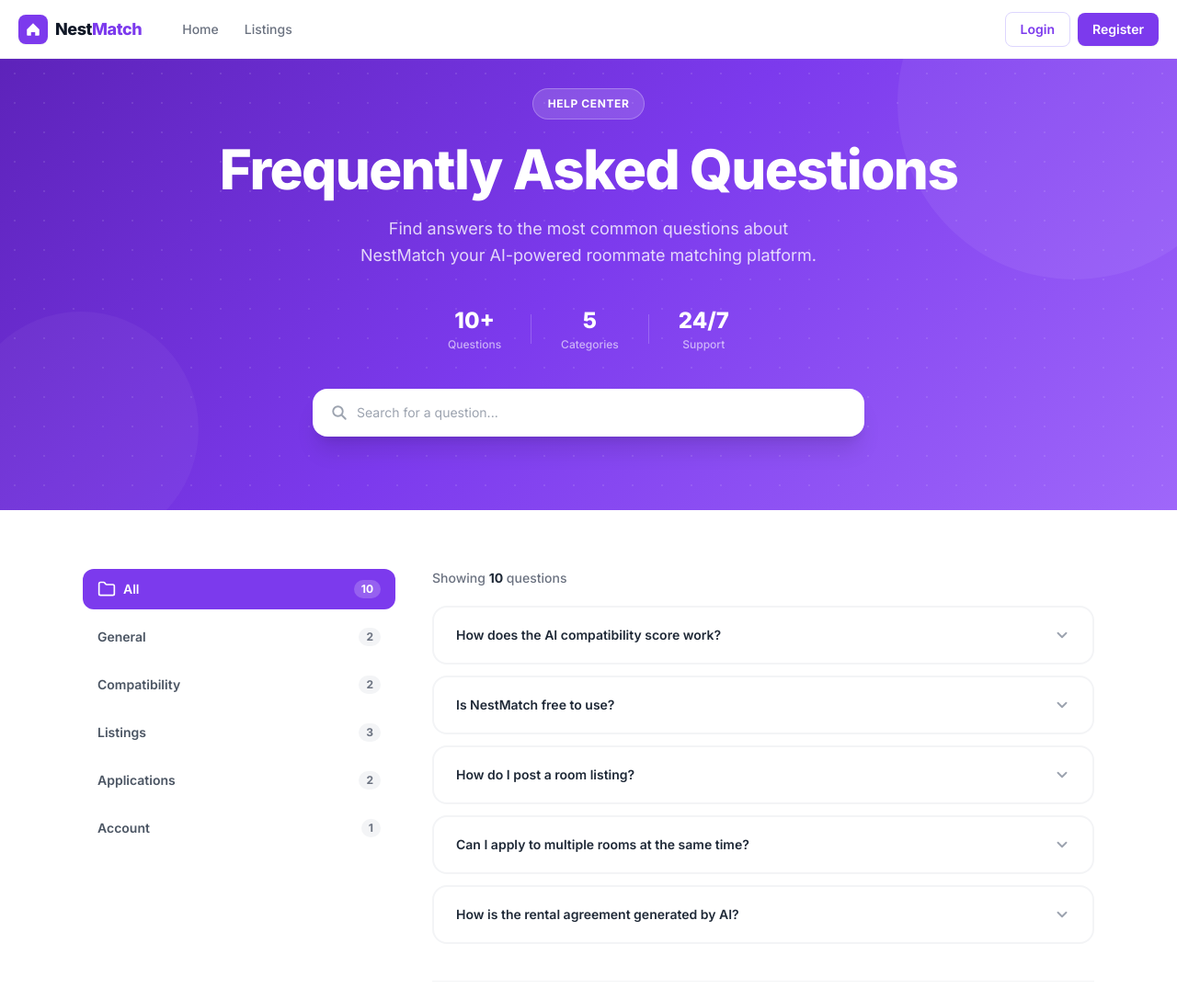
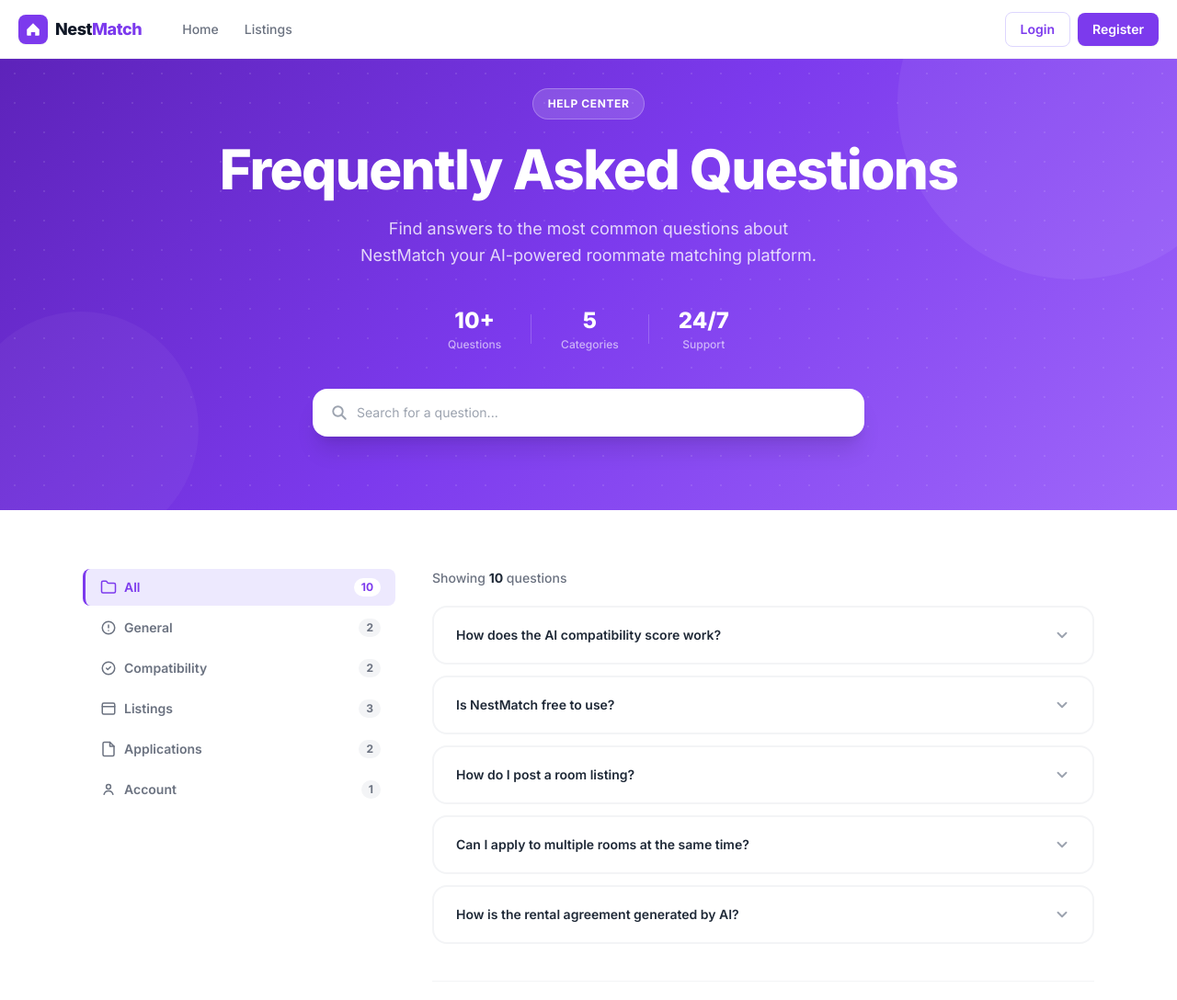
Before and after one commit to Mostafa-Aljazar/NestMatch, a Django app: page /faq/ in a window 1280 px wide. Shown: the top 1088 px of the page at 92% size. Run offline with Django 5.2, Linux system fonts and the light colour scheme; some libraries are stand-ins or nearby versions.

Commit message:
add new feature

```diff
--- a/core_app/templates/core_app/faq.html
+++ b/core_app/templates/core_app/faq.html
@@ -14,7 +14,7 @@
     .faq-item.open .faq-icon { transform: rotate(180deg); }
     .faq-item.open { border-color: #7C3AED; }
     .faq-item.open .faq-question { color: #7C3AED; }
-    #cat-sidebar::-webkit-scrollbar { display: none; }
+    #cat-sidebar::-webkit-scrollbar { display: none;}
   </style>
 </head>
 <body class="bg-white">
@@ -78,58 +78,80 @@
       <!-- Left: Categories sidebar -->
 <div class="lg:col-span-1">
   <div class="lg:top-20">
-    <h3 class="hidden md:text-xs font-bold text-gray-400 uppercase tracking-widest mb-4">Browse by Topic</h3>
+    <h3 class="hidden lg:text-xs font-bold text-gray-400 uppercase tracking-widest mb-4">Browse by Topic</h3>
 
-    <!-- Mobile: horizontal scroll / Desktop: vertical -->
-    <div class="hidden md:flex flex-row gap-2 overflow-x-auto pb-2 lg:flex-col lg:overflow-x-visible lg:pb-0"
-        id="cat-sidebar"
-        style="-ms-overflow-style:none; scrollbar-width:none;">
+    <!-- Mobile: hidden / Desktop: vertical -->
+<div class="hidden md:flex flex-col gap-1 w-full" id="cat-sidebar" style="-ms-overflow-style:none; scrollbar-width:none;">
 
   <button onclick="filterFaq('all')" data-cat="all"
-        class="cat-btn text-left px-4 py-3 rounded-xl text-sm font-semibold bg-violet-600 text-white transition flex items-center justify-between gap-3 shrink-0 lg:w-full">
-        <span class="flex items-center gap-2 whitespace-nowrap"><svg xmlns="http://www.w3.org/2000/svg"
-          width="24"
-          height="24"
-          viewBox="0 0 24 24"
-          fill="none"
-          stroke="currentColor"
-          stroke-width="2"
-          stroke-linecap="round"
-          stroke-linejoin="round"
-          class="w-5 h-5">
+    class="cat-btn flex w-full items-center justify-between gap-2.5 rounded-lg px-4 py-2.5 text-sm font-semibold text-left transition-all border-l-[3px] border-violet-600 bg-violet-100 text-violet-600">
+    <span class="flex items-center gap-2 whitespace-nowrap">
+      <svg class="w-[18px] h-[18px] flex-shrink-0" xmlns="http://www.w3.org/2000/svg" viewBox="0 0 24 24" fill="none" stroke="currentColor" stroke-width="2" stroke-linecap="round" stroke-linejoin="round">
         <path d="M20 20a2 2 0 0 0 2-2V8a2 2 0 0 0-2-2h-7.9a2 2 0 0 1-1.69-.9L9.6 3.9A2 2 0 0 0 7.93 3H4a2 2 0 0 0-2 2v13a2 2 0 0 0 2 2Z"/>
-          </svg> All</span>
-        <span class="bg-white/20 text-white text-xs font-bold px-2 py-0.5 rounded-full">10</span>
+      </svg>
+      All
+    </span>
+    <span class="cat-count text-xs font-bold px-2 py-0.5 rounded-full bg-white text-violet-600">10</span>
   </button>
 
   <button onclick="filterFaq('general')" data-cat="general"
-        class="cat-btn text-left px-4 py-3 rounded-xl text-sm font-semibold text-gray-600 hover:bg-gray-100 transition flex items-center justify-between gap-3 shrink-0 lg:w-full">
-        <span class="whitespace-nowrap">General</span>
-        <span class="bg-gray-100 text-gray-500 text-xs font-bold px-2 py-0.5 rounded-full">2</span>
+    class="cat-btn flex w-full items-center justify-between gap-2.5 rounded-lg px-4 py-2.5 text-sm font-semibold text-left transition-all border-l-[3px] border-transparent text-gray-500 hover:bg-gray-50">
+    <span class="flex items-center gap-2 whitespace-nowrap">
+      <svg class="w-[18px] h-[18px] flex-shrink-0" xmlns="http://www.w3.org/2000/svg" viewBox="0 0 24 24" fill="none" stroke="currentColor" stroke-width="2" stroke-linecap="round" stroke-linejoin="round">
+        <circle cx="12" cy="12" r="9" />
+        <path d="M12 8v4m0 4h.01" />
+      </svg>
+      General
+    </span>
+    <span class="cat-count text-xs font-bold px-2 py-0.5 rounded-full bg-gray-100 text-gray-500">2</span>
   </button>
 
   <button onclick="filterFaq('compatibility')" data-cat="compatibility"
-        class="cat-btn text-left px-4 py-3 rounded-xl text-sm font-semibold text-gray-600 hover:bg-gray-100 transition flex items-center justify-between gap-3 shrink-0 lg:w-full">
-        <span class="whitespace-nowrap">Compatibility</span>
-        <span class="bg-gray-100 text-gray-500 text-xs font-bold px-2 py-0.5 rounded-full">2</span>
+    class="cat-btn flex w-full items-center justify-between gap-2.5 rounded-lg px-4 py-2.5 text-sm font-semibold text-left transition-all border-l-[3px] border-transparent text-gray-500 hover:bg-gray-50">
+    <span class="flex items-center gap-2 whitespace-nowrap">
+      <svg class="w-[18px] h-[18px] flex-shrink-0" xmlns="http://www.w3.org/2000/svg" viewBox="0 0 24 24" fill="none" stroke="currentColor" stroke-width="2" stroke-linecap="round" stroke-linejoin="round">
+        <path d="M9 12l2 2 4-4" />
+        <circle cx="12" cy="12" r="9" />
+      </svg>
+      Compatibility
+    </span>
+    <span class="cat-count text-xs font-bold px-2 py-0.5 rounded-full bg-gray-100 text-gray-500">2</span>
   </button>
 
   <button onclick="filterFaq('listings')" data-cat="listings"
-        class="cat-btn text-left px-4 py-3 rounded-xl text-sm font-semibold text-gray-600 hover:bg-gray-100 transition flex items-center justify-between gap-3 shrink-0 lg:w-full">
-        <span class="whitespace-nowrap">Listings</span>
-        <span class="bg-gray-100 text-gray-500 text-xs font-bold px-2 py-0.5 rounded-full">3</span>
+    class="cat-btn flex w-full items-center justify-between gap-2.5 rounded-lg px-4 py-2.5 text-sm font-semibold text-left transition-all border-l-[3px] border-transparent text-gray-500 hover:bg-gray-50">
+    <span class="flex items-center gap-2 whitespace-nowrap">
+      <svg class="w-[18px] h-[18px] flex-shrink-0" xmlns="http://www.w3.org/2000/svg" viewBox="0 0 24 24" fill="none" stroke="currentColor" stroke-width="2" stroke-linecap="round" stroke-linejoin="round">
+        <rect x="3" y="4" width="18" height="16" rx="2" />
+        <line x1="3" y1="9" x2="21" y2="9" />
+      </svg>
+      Listings
+    </span>
+    <span class="cat-count text-xs font-bold px-2 py-0.5 rounded-full bg-gray-100 text-gray-500">3</span>
   </button>
 
   <button onclick="filterFaq('applications')" data-cat="applications"
-        class="cat-btn text-left px-4 py-3 rounded-xl text-sm font-semibold text-gray-600 hover:bg-gray-100 transition flex items-center justify-between gap-3 shrink-0 lg:w-full">
-        <span class="whitespace-nowrap">Applications</span>
-        <span class="bg-gray-100 text-gray-500 text-xs font-bold px-2 py-0.5 rounded-full">2</span>
+    class="cat-btn flex w-full items-center justify-between gap-2.5 rounded-lg px-4 py-2.5 text-sm font-semibold text-left transition-all border-l-[3px] border-transparent text-gray-500 hover:bg-gray-50">
+    <span class="flex items-center gap-2 whitespace-nowrap">
+      <svg class="w-[18px] h-[18px] flex-shrink-0" xmlns="http://www.w3.org/2000/svg" viewBox="0 0 24 24" fill="none" stroke="currentColor" stroke-width="2" stroke-linecap="round" stroke-linejoin="round">
+        <path d="M14 2H6a2 2 0 0 0-2 2v16a2 2 0 0 0 2 2h12a2 2 0 0 0 2-2V8z" />
+        <path d="M14 2v6h6" />
+      </svg>
+      Applications
+    </span>
+    <span class="cat-count text-xs font-bold px-2 py-0.5 rounded-full bg-gray-100 text-gray-500">2</span>
   </button>
 
   <button onclick="filterFaq('account')" data-cat="account"
-        class="cat-btn text-left px-4 py-3 rounded-xl text-sm font-semibold text-gray-600 hover:bg-gray-100 transition flex items-center justify-between gap-3 shrink-0 lg:w-full">
-        <span class="whitespace-nowrap">Account</span>
-        <span class="bg-gray-100 text-gray-500 text-xs font-bold px-2 py-0.5 rounded-full">1</span>
+    class="cat-btn flex w-full items-center justify-between gap-2.5 rounded-lg px-4 py-2.5 text-sm font-semibold text-left transition-all border-l-[3px] border-transparent text-gray-500 hover:bg-gray-50">
+    <span class="flex items-center gap-2 whitespace-nowrap">
+      <svg class="w-[18px] h-[18px] flex-shrink-0" xmlns="http://www.w3.org/2000/svg" viewBox="0 0 24 24" fill="none" stroke="currentColor" stroke-width="2" stroke-linecap="round" stroke-linejoin="round">
+        <circle cx="12" cy="8" r="3.2" />
+        <path d="M5.5 19c1-3.2 3.6-5 6.5-5s5.5 1.8 6.5 5" />
+      </svg>
+      Account
+    </span>
+    <span class="cat-count text-xs font-bold px-2 py-0.5 rounded-full bg-gray-100 text-gray-500">1</span>
   </button>
 
 </div>
@@ -388,20 +410,26 @@
   }
 
 function filterFaq(cat) {
-    currentCat = cat;
-    // update sidebar buttons
-    document.querySelectorAll('.cat-btn').forEach(function(btn) {
-      var active = btn.dataset.cat === cat;
-      btn.className = 'cat-btn text-left px-4 py-3 rounded-xl text-sm font-semibold transition flex items-center justify-between ' +
-        (active ? 'bg-violet-600 text-white' : 'text-gray-600 hover:bg-gray-100');
-      var badge = btn.querySelector('span:last-child');
-      if (badge) {
-        badge.className = active
-          ? 'bg-white/20 text-white text-xs font-bold px-2 py-0.5 rounded-full'
-          : 'bg-gray-100 text-gray-500 text-xs font-bold px-2 py-0.5 rounded-full';
-      }
+  currentCat = cat;   // ← أضيفي هذا السطر (الأهم)
+
+  document.querySelectorAll('.cat-btn').forEach(btn => {
+    btn.classList.remove('border-violet-600', 'bg-violet-100', 'text-violet-600');
+    btn.classList.add('border-transparent', 'text-gray-500');
+
+    const count = btn.querySelector('.cat-count');
+    count.classList.remove('bg-white', 'text-violet-600');
+    count.classList.add('bg-gray-100', 'text-gray-500');
   });
-    renderPage(1);
+
+  const activeBtn = document.querySelector(`.cat-btn[data-cat="${cat}"]`);
+  activeBtn.classList.remove('border-transparent', 'text-gray-500');
+  activeBtn.classList.add('border-violet-600', 'bg-violet-100', 'text-violet-600');
+
+  const activeCount = activeBtn.querySelector('.cat-count');
+  activeCount.classList.remove('bg-gray-100', 'text-gray-500');
+  activeCount.classList.add('bg-white', 'text-violet-600');
+
+  renderPage(1);   // ← أضيفي هذا السطر (الأهم) — بيعمل الفلترة الفعلية
 }
 
   // Toggle accordion
@@ -420,20 +448,45 @@
   }
 
   // Live search
+function setActiveCatButton(cat) {
+  document.querySelectorAll('.cat-btn').forEach(function(btn) {
+    btn.classList.remove('border-violet-600', 'bg-violet-100', 'text-violet-600');
+    btn.classList.add('border-transparent', 'text-gray-500');
+    var count = btn.querySelector('.cat-count');
+    count.classList.remove('bg-white', 'text-violet-600');
+    count.classList.add('bg-gray-100', 'text-gray-500');
+  });
+
+  var activeBtn = document.querySelector('.cat-btn[data-cat="' + cat + '"]');
+  if (!activeBtn) return;
+  activeBtn.classList.remove('border-transparent', 'text-gray-500');
+  activeBtn.classList.add('border-violet-600', 'bg-violet-100', 'text-violet-600');
+  var activeCount = activeBtn.querySelector('.cat-count');
+  activeCount.classList.remove('bg-gray-100', 'text-gray-500');
+  activeCount.classList.add('bg-white', 'text-violet-600');
+}
+
 document.getElementById('faq-search').addEventListener('input', function() {
   var q = this.value.toLowerCase().trim();
   currentCat = 'all';
-    document.querySelectorAll('.cat-btn').forEach(function(btn) {
-      var active = btn.dataset.cat === 'all';
-      btn.className = 'cat-btn text-left px-4 py-3 rounded-xl text-sm font-semibold transition flex items-center justify-between ' +
-        (active ? 'bg-violet-600 text-white' : 'text-gray-600 hover:bg-gray-100');
-    });
+
+  var matchedCats = new Set();
+
   document.querySelectorAll('.faq-item').forEach(function(item) {
     var text = item.querySelector('.faq-question').textContent.toLowerCase();
     var body = item.querySelector('.faq-answer').textContent.toLowerCase();
     var match = !q || text.includes(q) || body.includes(q);
     item.classList.toggle('search-hidden', !match);
+    if (match) matchedCats.add(item.dataset.cat);
   });
+
+  // لو في نص بالبحث وكل النتائج من فئة واحدة بس -> أشّر على هاي الفئة
+  if (q && matchedCats.size === 1) {
+    setActiveCatButton(matchedCats.values().next().value);
+  } else {
+    setActiveCatButton('all');
+  }
+
   renderPage(1);
 });
 
```
Lines whose indentation alone changed are shown as unchanged.
